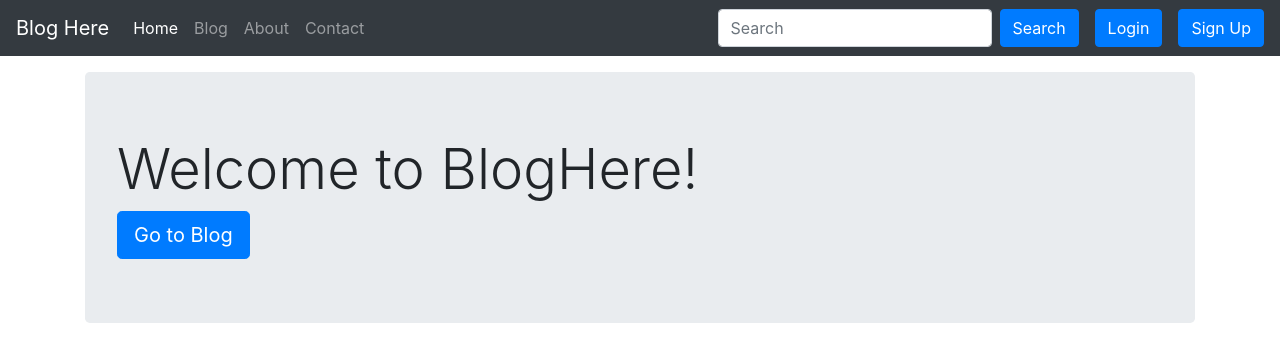
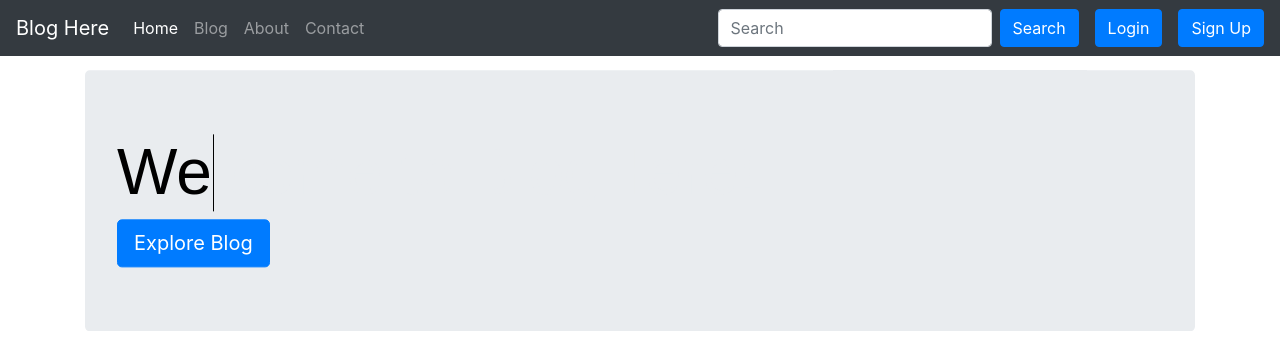
Before and after one commit to chiranjivikeshav/BlogHere-django, a Django app: page / in a window 1280 px wide. Shown: the top 345 px of the page. Run offline with Django 4.2, Linux system fonts and the light colour scheme; some libraries are stand-ins or nearby versions.

Commit message:
Update home.html

```diff
--- a/templates/home/home.html
+++ b/templates/home/home.html
@@ -2,19 +2,77 @@
 
 {% block title %}home page{% endblock title %}
 {% block css %}
+@-webkit-keyframes float {
+    0% {
+        transform: translatey(0)
+    }
+
+    50% {
+        transform: translatey(-20px)
+    }
+
+    to {
+        transform: translatey(0)
+    }
+}
+
+@keyframes float {
+    0% {
+        transform: translatey(0)
+    }
+
+    50% {
+        transform: translatey(-20px)
+    }
+
+    to {
+        transform: translatey(0)
+    }
+}
+.welcome{
+      transform: translatey(0);
+    -webkit-animation: float 6s ease-in-out infinite;
+    animation: float 6s ease-in-out infinite
+}
+@import url('https://fonts.googleapis.com/css2?family=Poppins:wght@700&display=swap');
+h4{
+  font-family:'Poppins',sans-serif;
+  position:relative;
+  color:#e9ecef;
+  font-size:5vw;
+  white-space : nowrap;
+}
+h4::before{
+  content:attr(data-text);
+  position:absolute;
+  height:100%;
+  color: black;
+  border-right: 1px solid black;
+  overflow:hidden;
+  animation:animate 6s linear infinite;
+}
+@keyframes animate{
+  0%{
+    width:0;
+  }
+  70%,90%{
+    width:65%;
+  }
+}
 {% endblock%}
 {% block homeactive %}active{% endblock homeactive %}
 
 {% block body %}
 
-<div class="container">
+<div class="container welcome">
     <div class="jumbotron my-3">
-      <h1 class="display-4">Welcome to BlogHere!</h1>
-      <a class="btn btn-primary btn-lg" href="/bloghere" role="button">Go to Blog</a>
+      <h4 data-text="Welcome to BlogHere!">Welcome to BlogHere!</h4>
+      <a class="btn btn-primary btn-lg" href="/bloghere" role="button">Explore Blog</a>
       </div>
     </div>
     <div class="container">
         <div class="row no-gutters border rounded overflow-hidden flex-md-row mb-4 shadow-sm h-md-250 my-4 position-relative">
+
                 <div class="col p-4 d-flex flex-column position-static">
                   <strong class="d-inline-block mb-2 text-primary">By chiranjivi keshav</strong>
                   <h3 class="mb-0">All of Learn HTML! is available
@@ -29,7 +87,7 @@
                     If you are just looking to create a website and don’t want to bother learning HTML, I suggest you use WordPress.  I have a few WordPress tutorials, including this one on starting a blog and this one on making a website.
                   </p>
                 </div>
-           <div class="col-auto d-none d-lg-block">
+                <div class="col-auto d-lg-block">
                   <img src="https://web-dev.imgix.net/image/kheDArv5csY6rvQUJDbWRscckLr1/8VqPyKxeGQWSe5tljiQz.svg">
                 </div>
               </div>
```
